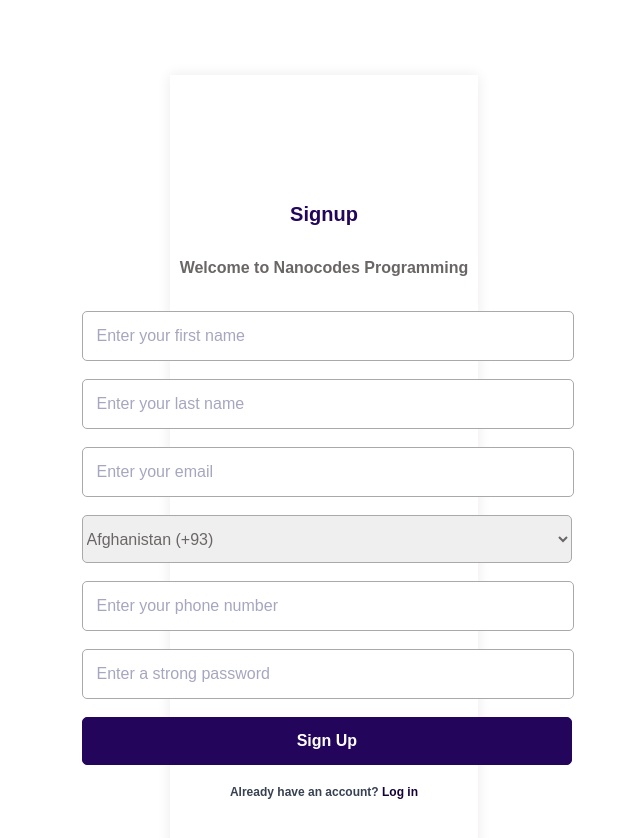
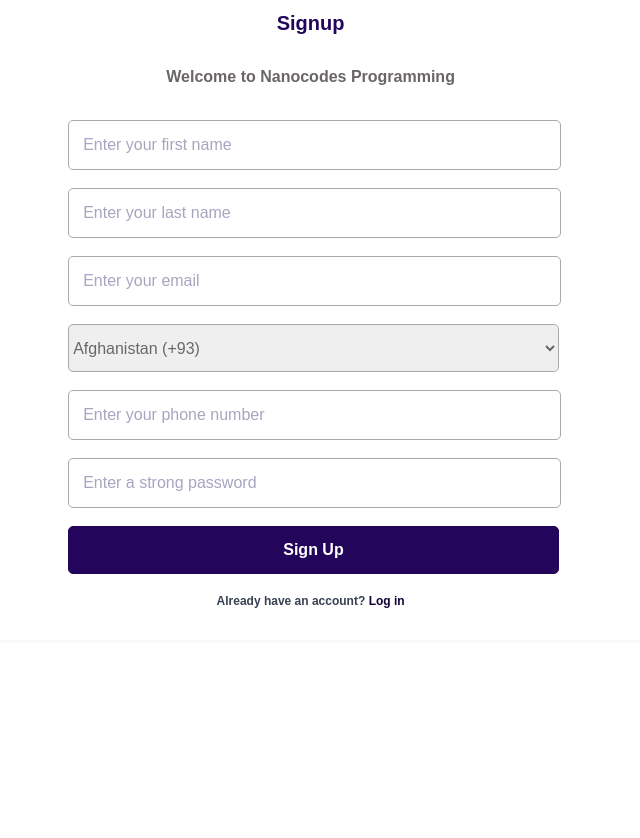
Before and after one commit to Sparks042/Nano-sign-up, a plain HTML site: page index.html in a window 768 px wide. Shown: the whole page, without its empty margins (60-700 px from the left). After the commit the page ends 800 px from the top, so only its background shows below. Drawn offline with Linux system fonts and the light colour scheme.

Commit message:
updating

```diff
--- a/Css/nano.css
+++ b/Css/nano.css
@@ -185,3 +185,17 @@
         margin: 10px 0 0 23px;
     }
 }
+
+@media (min-width:600px) and (max-width:900px)  {
+    .signup{
+        height: 80vh;
+    }
+    .signup-container{
+        height: 80vh;
+        width: 90%;
+       justify-content: center;
+       margin-left: 25px;
+       margin-top: 0px;
+       box-shadow: 5px 5px 5px -5px #eeebeb;
+    }
+}
```
